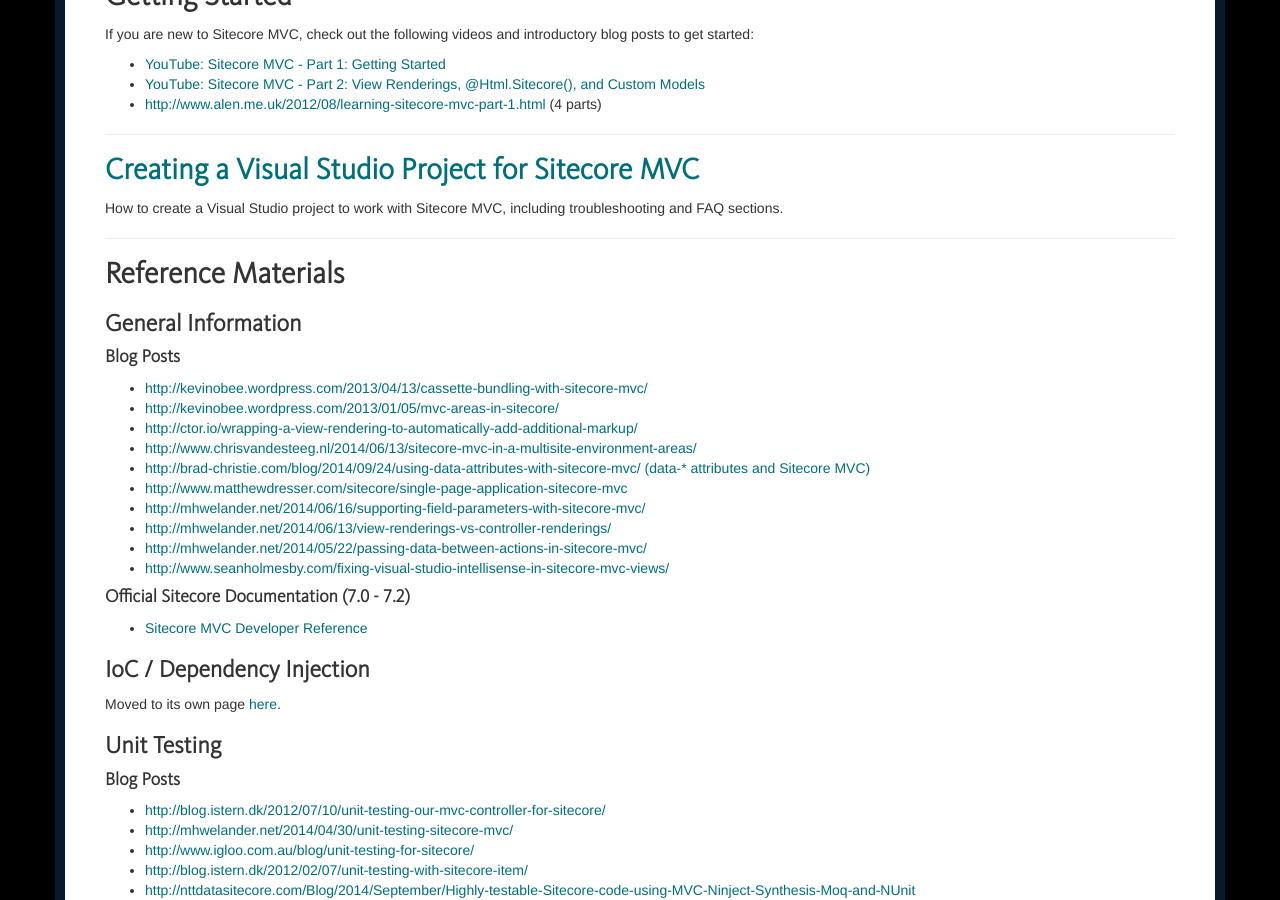
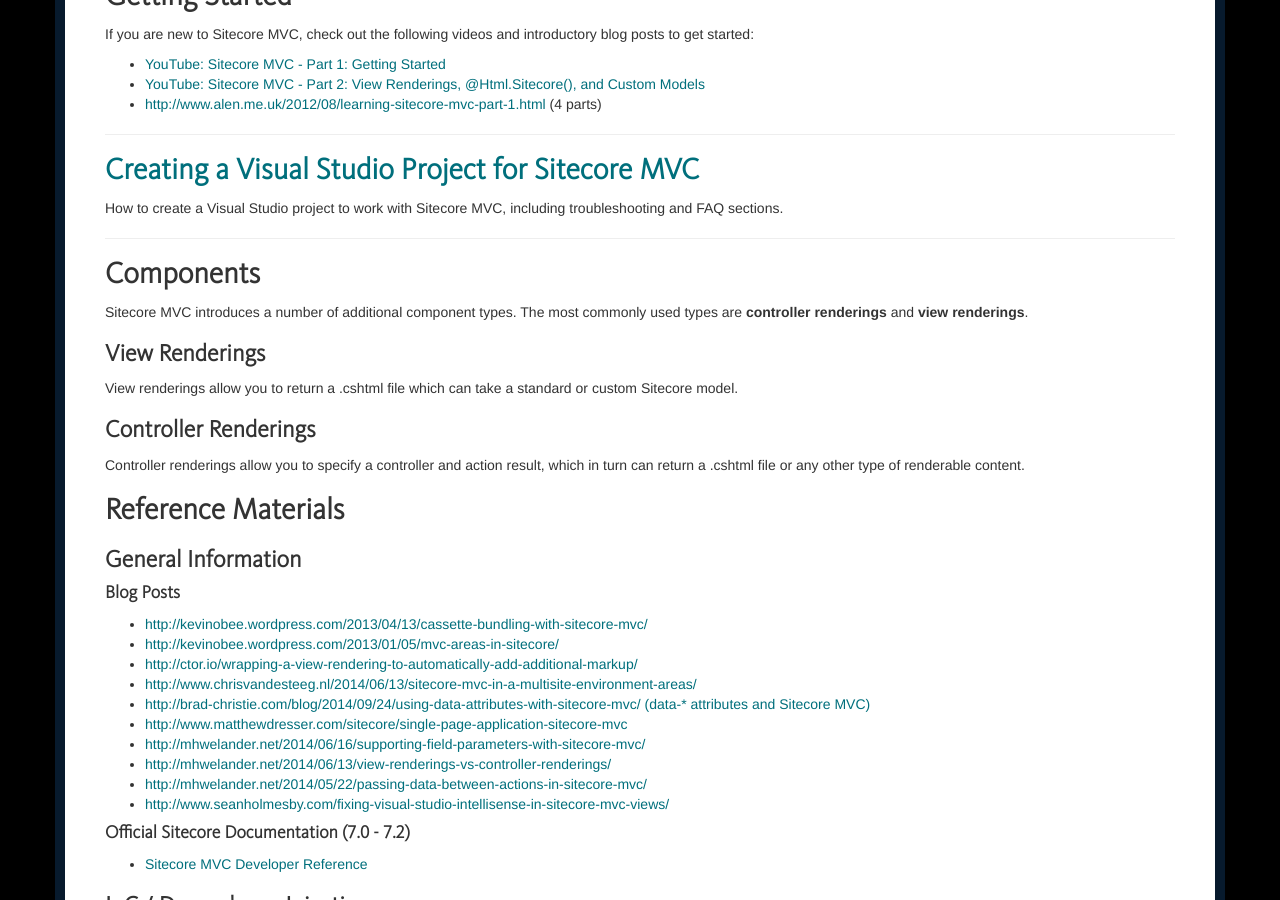
Before and after one commit to Sitecore-Community/docs, a Jekyll site: the page built from documentation/Sitecore MVC/index.md, in a window 1280 px wide and 900 px high, scrolled down 467 px. Built offline with Jekyll 4.4.1, drawn with Linux system fonts in a browser that asks for light colours; nearby versions of some CDN libraries.

Commit message:
Update index.md

```diff
--- a/documentation/Sitecore MVC/index.md
+++ b/documentation/Sitecore MVC/index.md
@@ -21,6 +21,18 @@
 How to create a  Visual Studio project to work with Sitecore MVC, including troubleshooting and FAQ sections.
 
 ----------------------
+
+## Components
+
+Sitecore MVC introduces a number of additional component types. The most commonly used types are **controller renderings** and **view renderings**.
+
+### View Renderings
+
+View renderings allow you to return a .cshtml file which can take a standard or custom Sitecore model.
+
+### Controller Renderings
+
+Controller renderings allow you to specify a controller and action result, which in turn can return a .cshtml file or any other type of renderable content.
 
 ## Reference Materials
 
```
